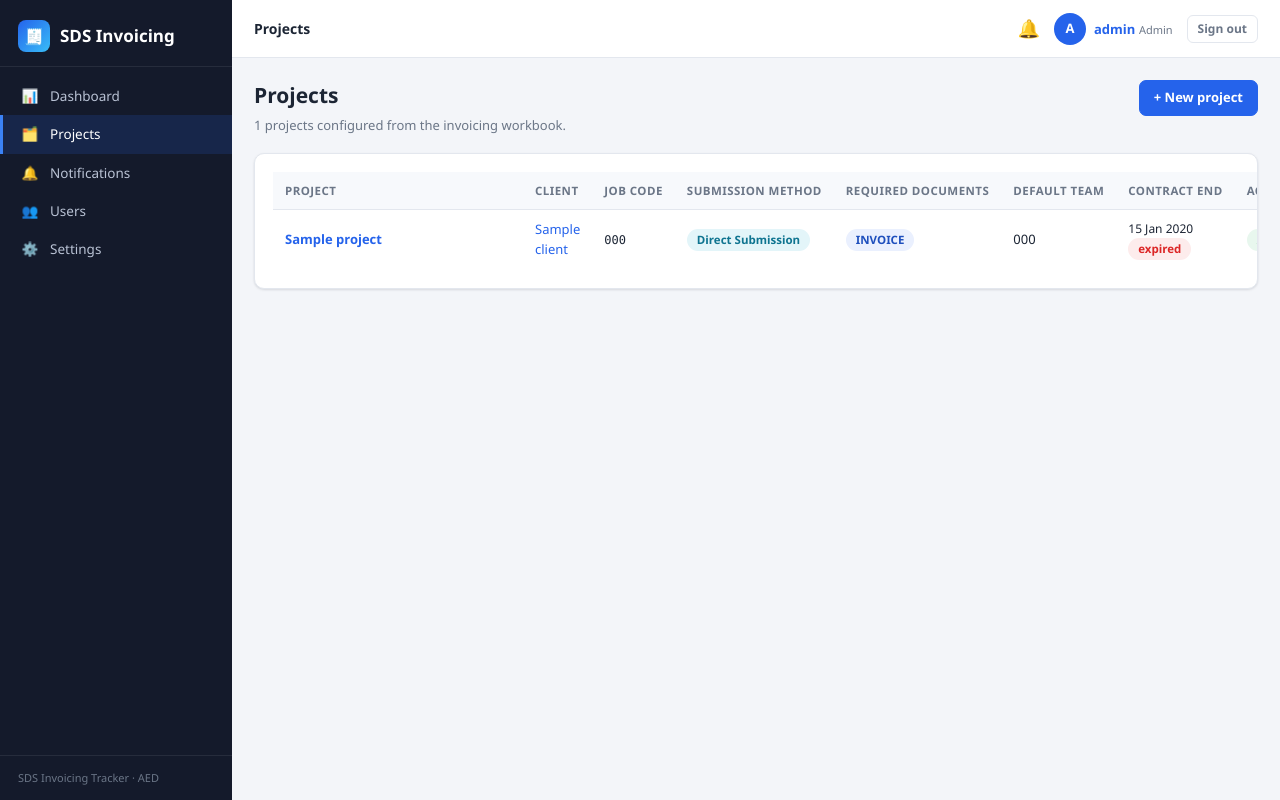
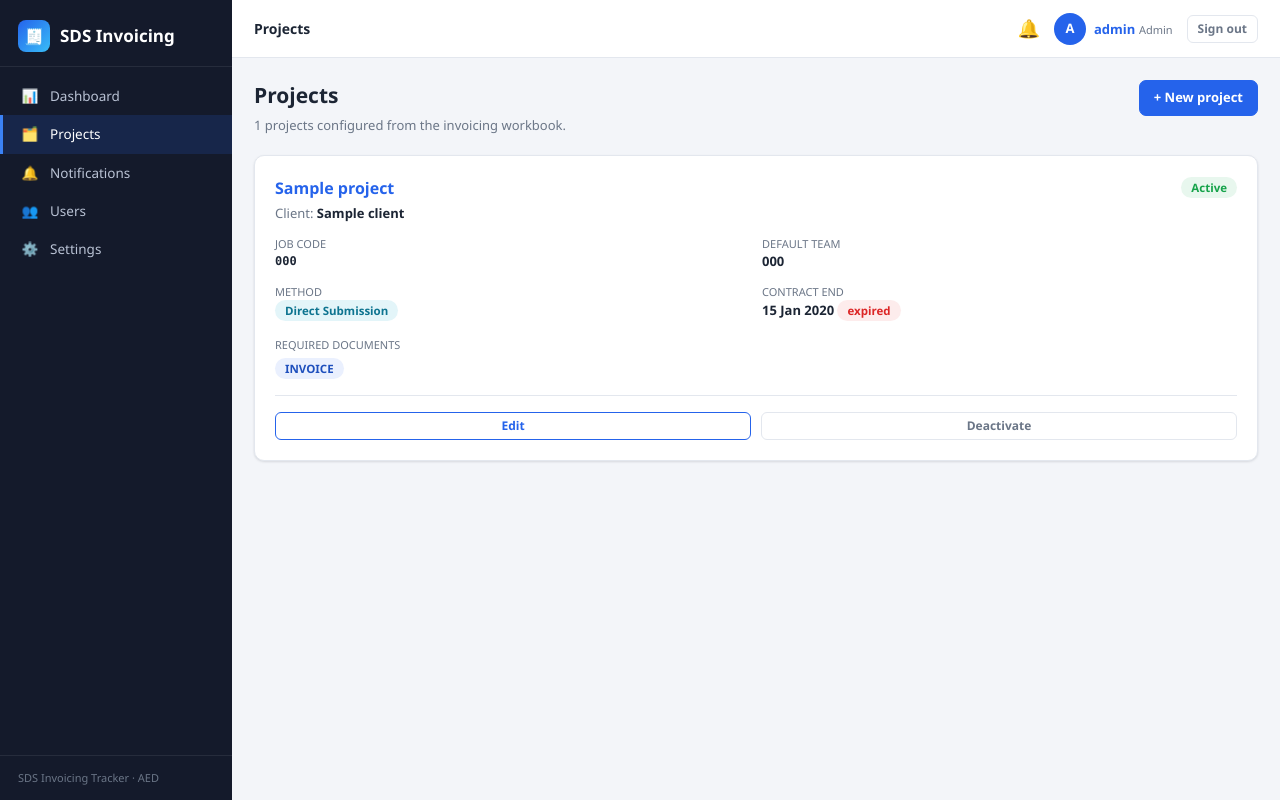
Before and after one commit to sgs-it/SDS-Invoicing, a Flask app: page /projects in a window 1280 px wide. Run offline with Flask 3, Linux system fonts and the light colour scheme; a user stored in the database is signed in; data comes from the database, SQL or seed files in the repository; tables that the repository leaves empty hold one stand-in row (values such as "Sample post"); data that the repository does not hold is empty.

Commit message:
Redesign Projects page as a grid of cards instead of a table

```diff
--- a/web/templates/projects.html
+++ b/web/templates/projects.html
@@ -10,46 +10,59 @@
   <a class="btn" href="{{ url_for('masters.project_new') }}">+ New project</a>
 </div>
 
-<div class="card">
-  <div class="card-body table-wrap">
-    <table class="tbl">
-      <tr>
-        <th style="width: 30%; min-width: 250px;">Project</th>
-        <th>Client</th>
-        <th>Job code</th>
-        <th>Submission method</th>
-        <th>Required documents</th>
-        <th>Default team</th>
-        <th>Contract end</th>
-        <th>Active</th>
-        <th style="text-align: right; width: 100%;">Actions</th>
-      </tr>
-      {% for p in projects %}
-      <tr>
-        <td class="strong"><a href="{{ url_for('masters.project_detail', project_id=p.id) }}">{{ p.name }}</a></td>
-        <td><a href="#">{{ p.client.name }}</a></td>
-        <td class="mono">{{ p.job_code.replace(',', ', ') if p.job_code else '—' }}</td>
-        <td><span class="pill teal">{{ p.submission_method.name }}</span></td>
-        <td>
-          {% for r in p.requirements %}<span class="pill blue">{{ r.doc_type.code }}</span> {% endfor %}
-        </td>
-        <td>{{ p.default_team_code or '—' }}</td>
-        <td class="small">
+<div class="grid2" style="margin-top: 20px;">
+  {% for p in projects %}
+  <div class="card" style="padding: 20px; position: relative;">
+    <div style="margin-bottom: 12px; display: flex; justify-content: space-between; align-items: flex-start;">
+      <div>
+        <div style="font-size: 16px; font-weight: 700; margin-bottom: 4px;">
+          <a href="{{ url_for('masters.project_detail', project_id=p.id) }}" style="color: var(--primary);">{{ p.name }}</a>
+        </div>
+        <div style="font-size: 13px; color: var(--muted);">Client: <span style="color: var(--text); font-weight: 600;">{{ p.client.name }}</span></div>
+      </div>
+      <div>
+        {% if p.active %}<span class="pill green">Active</span>{% else %}<span class="pill red">Inactive</span>{% endif %}
+      </div>
+    </div>
+
+    <div style="display: grid; grid-template-columns: 1fr 1fr; gap: 12px; font-size: 13px; margin-bottom: 16px;">
+      <div>
+        <div style="color: var(--muted); font-size: 11px; text-transform: uppercase;">Job Code</div>
+        <div class="mono" style="font-weight: 600;">{{ p.job_code.replace(',', ', ') if p.job_code else '—' }}</div>
+      </div>
+      <div>
+        <div style="color: var(--muted); font-size: 11px; text-transform: uppercase;">Default Team</div>
+        <div style="font-weight: 600;">{{ p.default_team_code or '—' }}</div>
+      </div>
+      <div>
+        <div style="color: var(--muted); font-size: 11px; text-transform: uppercase;">Method</div>
+        <div><span class="pill teal">{{ p.submission_method.name }}</span></div>
+      </div>
+      <div>
+        <div style="color: var(--muted); font-size: 11px; text-transform: uppercase;">Contract End</div>
+        <div style="font-weight: 600;">
           {% if p.contract_end %}
             {{ p.contract_end.strftime('%d %b %Y') }}
             {% if p.contract_end < today %}<span class="pill red">expired</span>{% endif %}
           {% else %}<span class="muted">ongoing</span>{% endif %}
-        </td>
-        <td>{% if p.active %}<span class="pill green">Active</span>{% else %}<span class="pill red">Inactive</span>{% endif %}</td>
-        <td class="table-actions">
-          <a class="btn outline sm" href="{{ url_for('masters.project_edit', project_id=p.id) }}">Edit</a>
-          <a class="btn ghost sm" href="{{ url_for('masters.project_toggle', project_id=p.id) }}">{{ 'Deactivate' if p.active else 'Activate' }}</a>
-        </td>
-      </tr>
-      {% else %}
-      <tr><td colspan="9"><div class="empty">No projects yet. Run the Excel migration or add one.</div></td></tr>
-      {% endfor %}
-    </table>
+        </div>
+      </div>
+    </div>
+
+    <div style="margin-bottom: 16px;">
+      <div style="color: var(--muted); font-size: 11px; text-transform: uppercase; margin-bottom: 4px;">Required Documents</div>
+      <div style="display: flex; gap: 6px; flex-wrap: wrap;">
+        {% for r in p.requirements %}<span class="pill blue">{{ r.doc_type.code }}</span>{% endfor %}
+      </div>
+    </div>
+
+    <div style="border-top: 1px solid var(--border); padding-top: 16px; display: flex; gap: 10px;">
+      <a class="btn outline sm" style="flex: 1; justify-content: center;" href="{{ url_for('masters.project_edit', project_id=p.id) }}">Edit</a>
+      <a class="btn ghost sm" style="flex: 1; justify-content: center;" href="{{ url_for('masters.project_toggle', project_id=p.id) }}">{{ 'Deactivate' if p.active else 'Activate' }}</a>
+    </div>
   </div>
+  {% else %}
+  <div class="empty" style="grid-column: 1 / -1; padding: 40px; text-align: center; color: var(--muted);">No projects yet. Run the Excel migration or add one.</div>
+  {% endfor %}
 </div>
 {% endblock %}
```
